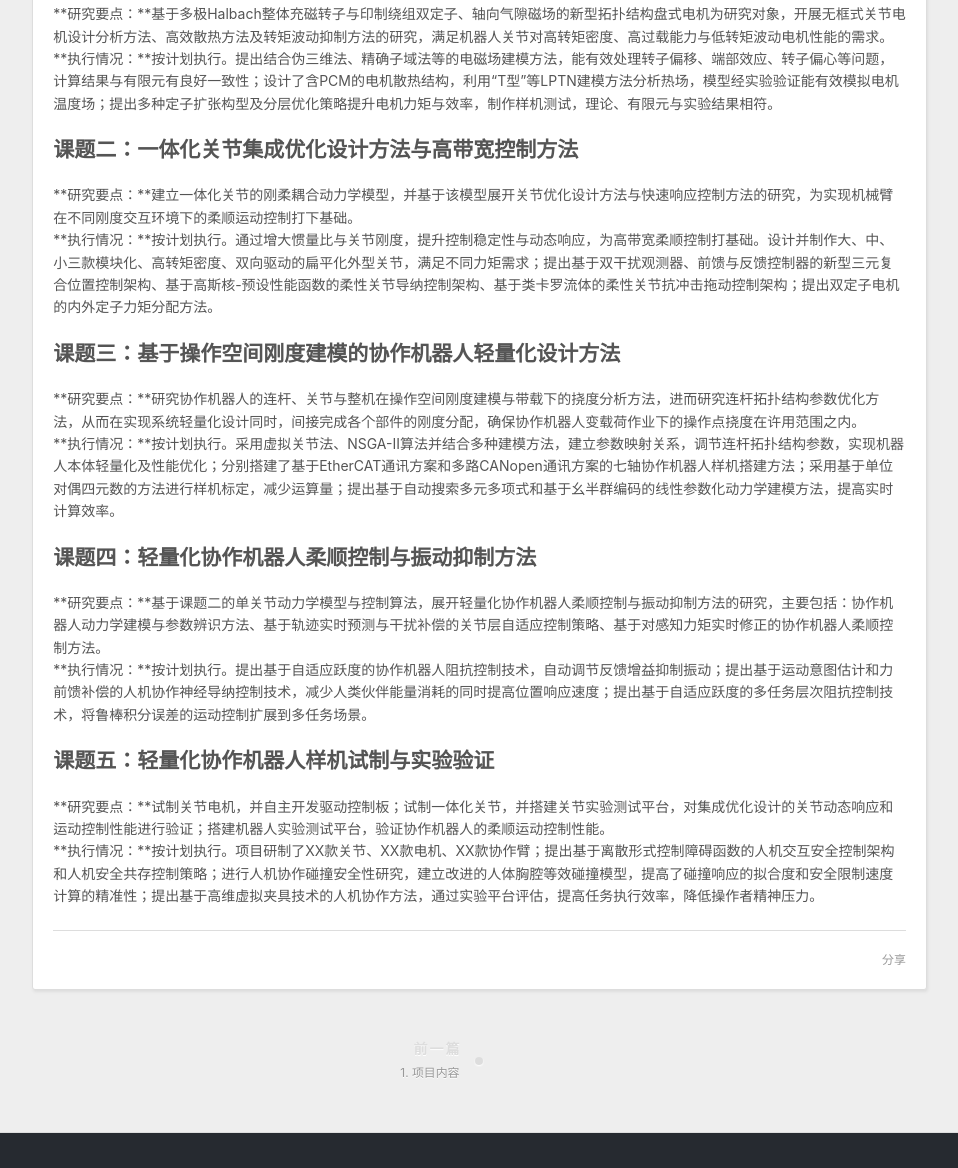
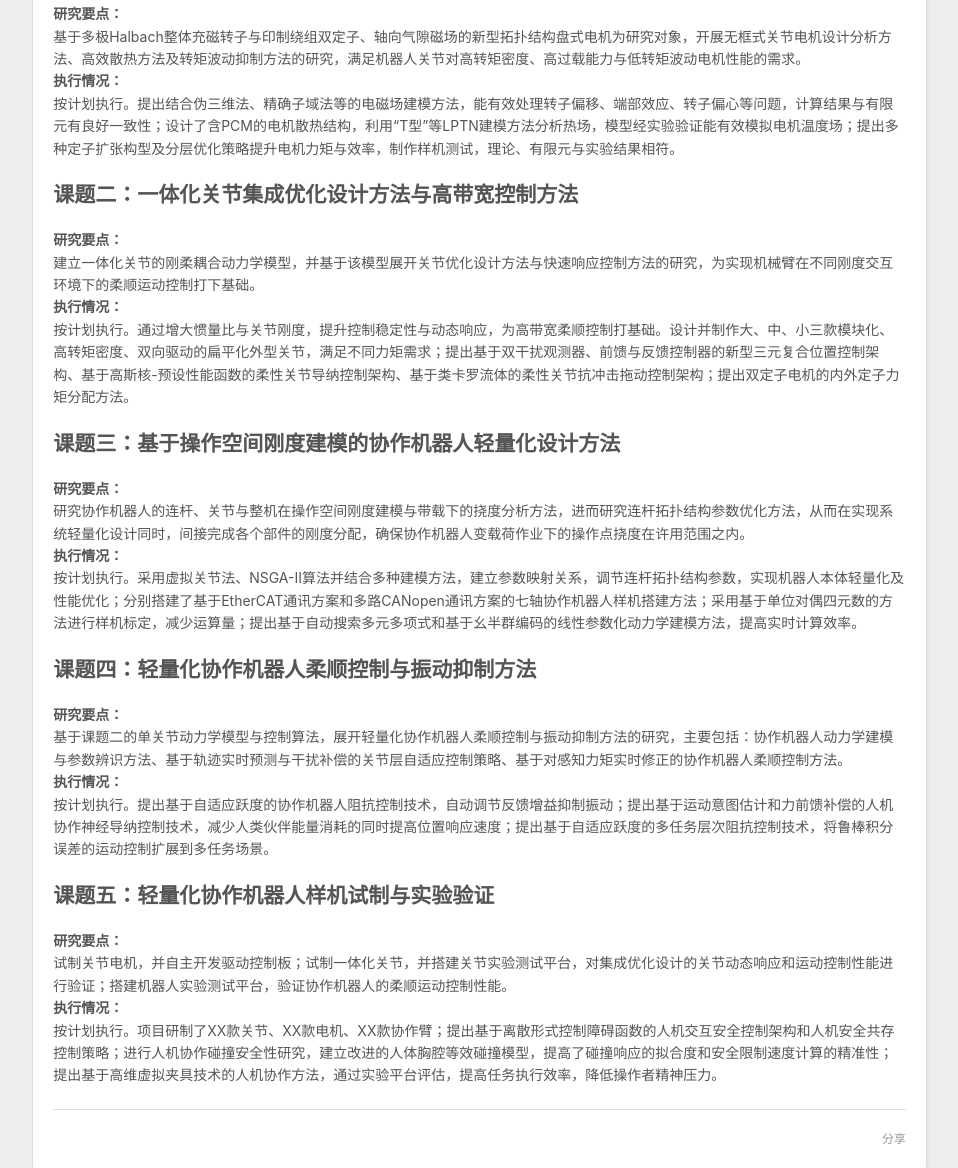
Before and after one commit to UCAS-IAMT/UCAS-IAMT.github.io, a plain HTML site: page 2025/01/21/1begin/index.html in a window 1280 px wide. Shown: the part 861-2029 px from the top of the page, without its empty margins (8-966 px from the left). Drawn offline with Linux system fonts and the light colour scheme.

Commit message:
Site updated: 2025-01-21 14:46:23

```diff
--- a/2025/01/21/1begin/index.html
+++ b/2025/01/21/1begin/index.html
@@ -14,7 +14,7 @@
 <meta property="og:description" content="摘要本项目以提高协作机器人载荷自重比和柔顺运动控制性能为目标，重点研究轻量化协作机器人设计方法与控制技术。通过研究基于多极Halbach整体充磁转子与印制绕组双定子的新型盘式电机设计方法，提高机器人关节电机的转矩密度与过载能力，降低转矩波动；研究基于谐振与反谐振频率配置的机器人一体化关节集成优化设计方法与基于双编码器反馈的高带宽控制算法，提高关节负载惯量比，改善关节动态响应与振动抑制性能；研究基">
 <meta property="og:locale" content="zh_CN">
 <meta property="article:published_time" content="2025-01-21T00:54:09.000Z">
-<meta property="article:modified_time" content="2025-01-21T06:42:58.457Z">
+<meta property="article:modified_time" content="2025-01-21T06:46:20.052Z">
 <meta property="article:author" content="胡翰泽">
 <meta name="twitter:card" content="summary">
 
@@ -96,11 +96,11 @@
         <!-- 项目研制了XX款关节、XX款电机、XX款协作臂；（全文搜索还未写明） -->
 <h1 id="摘要"><a href="#摘要" class="headerlink" title="摘要"></a>摘要</h1><p>本项目以提高协作机器人载荷自重比和柔顺运动控制性能为目标，重点研究轻量化协作机器人设计方法与控制技术。通过研究基于多极Halbach整体充磁转子与印制绕组双定子的新型盘式电机设计方法，提高机器人关节电机的转矩密度与过载能力，降低转矩波动；研究基于谐振与反谐振频率配置的机器人一体化关节集成优化设计方法与基于双编码器反馈的高带宽控制算法，提高关节负载惯量比，改善关节动态响应与振动抑制性能；研究基于刚度分配的机器人本体轻量化设计方法，揭示机器人在带载条件下连杆刚度分配对操作点挠度的影响机理，优化连杆的拓扑结构参数，助力轻量化协作机器人提高变载荷作业精度；研究基于期望阻抗模型对感知力进行实时修正的柔顺控制方法，分析协作机器人与环境耦合下的动力学特性，实现协作机器人变刚度柔顺控制。本项目的研究工作对于提高我国协作机器人的技术水平，推动协作机器人向更轻量、更柔顺、更安全的方向发展具有重要意义</p>
 <h1 id="研究计划执行情况概述"><a href="#研究计划执行情况概述" class="headerlink" title="研究计划执行情况概述"></a>研究计划执行情况概述</h1><p>本项目的研究基本按计划开展，具体研究要点及执行情况如下：</p>
-<h2 id="课题一：双定子印制绕组轴向磁通高性能永磁力矩电机设计方法"><a href="#课题一：双定子印制绕组轴向磁通高性能永磁力矩电机设计方法" class="headerlink" title="课题一：双定子印制绕组轴向磁通高性能永磁力矩电机设计方法"></a>课题一：双定子印制绕组轴向磁通高性能永磁力矩电机设计方法</h2><p>**研究要点：**基于多极Halbach整体充磁转子与印制绕组双定子、轴向气隙磁场的新型拓扑结构盘式电机为研究对象，开展无框式关节电机设计分析方法、高效散热方法及转矩波动抑制方法的研究，满足机器人关节对高转矩密度、高过载能力与低转矩波动电机性能的需求。<br>**执行情况：**按计划执行。提出结合伪三维法、精确子域法等的电磁场建模方法，能有效处理转子偏移、端部效应、转子偏心等问题，计算结果与有限元有良好一致性；设计了含PCM的电机散热结构，利用“T型”等LPTN建模方法分析热场，模型经实验验证能有效模拟电机温度场；提出多种定子扩张构型及分层优化策略提升电机力矩与效率，制作样机测试，理论、有限元与实验结果相符。</p>
-<h2 id="课题二：一体化关节集成优化设计方法与高带宽控制方法"><a href="#课题二：一体化关节集成优化设计方法与高带宽控制方法" class="headerlink" title="课题二：一体化关节集成优化设计方法与高带宽控制方法"></a>课题二：一体化关节集成优化设计方法与高带宽控制方法</h2><p>**研究要点：**建立一体化关节的刚柔耦合动力学模型，并基于该模型展开关节优化设计方法与快速响应控制方法的研究，为实现机械臂在不同刚度交互环境下的柔顺运动控制打下基础。<br>**执行情况：**按计划执行。通过增大惯量比与关节刚度，提升控制稳定性与动态响应，为高带宽柔顺控制打基础。设计并制作大、中、小三款模块化、高转矩密度、双向驱动的扁平化外型关节，满足不同力矩需求；提出基于双干扰观测器、前馈与反馈控制器的新型三元复合位置控制架构、基于高斯核-预设性能函数的柔性关节导纳控制架构、基于类卡罗流体的柔性关节抗冲击拖动控制架构；提出双定子电机的内外定子力矩分配方法。</p>
-<h2 id="课题三：基于操作空间刚度建模的协作机器人轻量化设计方法"><a href="#课题三：基于操作空间刚度建模的协作机器人轻量化设计方法" class="headerlink" title="课题三：基于操作空间刚度建模的协作机器人轻量化设计方法"></a>课题三：基于操作空间刚度建模的协作机器人轻量化设计方法</h2><p>**研究要点：**研究协作机器人的连杆、关节与整机在操作空间刚度建模与带载下的挠度分析方法，进而研究连杆拓扑结构参数优化方法，从而在实现系统轻量化设计同时，间接完成各个部件的刚度分配，确保协作机器人变载荷作业下的操作点挠度在许用范围之内。<br>**执行情况：**按计划执行。采用虚拟关节法、NSGA-II算法并结合多种建模方法，建立参数映射关系，调节连杆拓扑结构参数，实现机器人本体轻量化及性能优化；分别搭建了基于EtherCAT通讯方案和多路CANopen通讯方案的七轴协作机器人样机搭建方法；采用基于单位对偶四元数的方法进行样机标定，减少运算量；提出基于自动搜索多元多项式和基于幺半群编码的线性参数化动力学建模方法，提高实时计算效率。</p>
-<h2 id="课题四：轻量化协作机器人柔顺控制与振动抑制方法"><a href="#课题四：轻量化协作机器人柔顺控制与振动抑制方法" class="headerlink" title="课题四：轻量化协作机器人柔顺控制与振动抑制方法"></a>课题四：轻量化协作机器人柔顺控制与振动抑制方法</h2><p>**研究要点：**基于课题二的单关节动力学模型与控制算法，展开轻量化协作机器人柔顺控制与振动抑制方法的研究，主要包括：协作机器人动力学建模与参数辨识方法、基于轨迹实时预测与干扰补偿的关节层自适应控制策略、基于对感知力矩实时修正的协作机器人柔顺控制方法。<br>**执行情况：**按计划执行。提出基于自适应跃度的协作机器人阻抗控制技术，自动调节反馈增益抑制振动；提出基于运动意图估计和力前馈补偿的人机协作神经导纳控制技术，减少人类伙伴能量消耗的同时提高位置响应速度；提出基于自适应跃度的多任务层次阻抗控制技术，将鲁棒积分误差的运动控制扩展到多任务场景。</p>
-<h2 id="课题五：轻量化协作机器人样机试制与实验验证"><a href="#课题五：轻量化协作机器人样机试制与实验验证" class="headerlink" title="课题五：轻量化协作机器人样机试制与实验验证"></a>课题五：轻量化协作机器人样机试制与实验验证</h2><p>**研究要点：**试制关节电机，并自主开发驱动控制板；试制一体化关节，并搭建关节实验测试平台，对集成优化设计的关节动态响应和运动控制性能进行验证；搭建机器人实验测试平台，验证协作机器人的柔顺运动控制性能。<br>**执行情况：**按计划执行。项目研制了XX款关节、XX款电机、XX款协作臂；提出基于离散形式控制障碍函数的人机交互安全控制架构和人机安全共存控制策略；进行人机协作碰撞安全性研究，建立改进的人体胸腔等效碰撞模型，提高了碰撞响应的拟合度和安全限制速度计算的精准性；提出基于高维虚拟夹具技术的人机协作方法，通过实验平台评估，提高任务执行效率，降低操作者精神压力。</p>
+<h2 id="课题一：双定子印制绕组轴向磁通高性能永磁力矩电机设计方法"><a href="#课题一：双定子印制绕组轴向磁通高性能永磁力矩电机设计方法" class="headerlink" title="课题一：双定子印制绕组轴向磁通高性能永磁力矩电机设计方法"></a>课题一：双定子印制绕组轴向磁通高性能永磁力矩电机设计方法</h2><p><strong>研究要点：</strong><br>基于多极Halbach整体充磁转子与印制绕组双定子、轴向气隙磁场的新型拓扑结构盘式电机为研究对象，开展无框式关节电机设计分析方法、高效散热方法及转矩波动抑制方法的研究，满足机器人关节对高转矩密度、高过载能力与低转矩波动电机性能的需求。<br><strong>执行情况：</strong><br>按计划执行。提出结合伪三维法、精确子域法等的电磁场建模方法，能有效处理转子偏移、端部效应、转子偏心等问题，计算结果与有限元有良好一致性；设计了含PCM的电机散热结构，利用“T型”等LPTN建模方法分析热场，模型经实验验证能有效模拟电机温度场；提出多种定子扩张构型及分层优化策略提升电机力矩与效率，制作样机测试，理论、有限元与实验结果相符。</p>
+<h2 id="课题二：一体化关节集成优化设计方法与高带宽控制方法"><a href="#课题二：一体化关节集成优化设计方法与高带宽控制方法" class="headerlink" title="课题二：一体化关节集成优化设计方法与高带宽控制方法"></a>课题二：一体化关节集成优化设计方法与高带宽控制方法</h2><p><strong>研究要点：</strong><br>建立一体化关节的刚柔耦合动力学模型，并基于该模型展开关节优化设计方法与快速响应控制方法的研究，为实现机械臂在不同刚度交互环境下的柔顺运动控制打下基础。<br><strong>执行情况：</strong><br>按计划执行。通过增大惯量比与关节刚度，提升控制稳定性与动态响应，为高带宽柔顺控制打基础。设计并制作大、中、小三款模块化、高转矩密度、双向驱动的扁平化外型关节，满足不同力矩需求；提出基于双干扰观测器、前馈与反馈控制器的新型三元复合位置控制架构、基于高斯核-预设性能函数的柔性关节导纳控制架构、基于类卡罗流体的柔性关节抗冲击拖动控制架构；提出双定子电机的内外定子力矩分配方法。</p>
+<h2 id="课题三：基于操作空间刚度建模的协作机器人轻量化设计方法"><a href="#课题三：基于操作空间刚度建模的协作机器人轻量化设计方法" class="headerlink" title="课题三：基于操作空间刚度建模的协作机器人轻量化设计方法"></a>课题三：基于操作空间刚度建模的协作机器人轻量化设计方法</h2><p><strong>研究要点：</strong><br>研究协作机器人的连杆、关节与整机在操作空间刚度建模与带载下的挠度分析方法，进而研究连杆拓扑结构参数优化方法，从而在实现系统轻量化设计同时，间接完成各个部件的刚度分配，确保协作机器人变载荷作业下的操作点挠度在许用范围之内。<br><strong>执行情况：</strong><br>按计划执行。采用虚拟关节法、NSGA-II算法并结合多种建模方法，建立参数映射关系，调节连杆拓扑结构参数，实现机器人本体轻量化及性能优化；分别搭建了基于EtherCAT通讯方案和多路CANopen通讯方案的七轴协作机器人样机搭建方法；采用基于单位对偶四元数的方法进行样机标定，减少运算量；提出基于自动搜索多元多项式和基于幺半群编码的线性参数化动力学建模方法，提高实时计算效率。</p>
+<h2 id="课题四：轻量化协作机器人柔顺控制与振动抑制方法"><a href="#课题四：轻量化协作机器人柔顺控制与振动抑制方法" class="headerlink" title="课题四：轻量化协作机器人柔顺控制与振动抑制方法"></a>课题四：轻量化协作机器人柔顺控制与振动抑制方法</h2><p><strong>研究要点：</strong><br>基于课题二的单关节动力学模型与控制算法，展开轻量化协作机器人柔顺控制与振动抑制方法的研究，主要包括：协作机器人动力学建模与参数辨识方法、基于轨迹实时预测与干扰补偿的关节层自适应控制策略、基于对感知力矩实时修正的协作机器人柔顺控制方法。<br><strong>执行情况：</strong><br>按计划执行。提出基于自适应跃度的协作机器人阻抗控制技术，自动调节反馈增益抑制振动；提出基于运动意图估计和力前馈补偿的人机协作神经导纳控制技术，减少人类伙伴能量消耗的同时提高位置响应速度；提出基于自适应跃度的多任务层次阻抗控制技术，将鲁棒积分误差的运动控制扩展到多任务场景。</p>
+<h2 id="课题五：轻量化协作机器人样机试制与实验验证"><a href="#课题五：轻量化协作机器人样机试制与实验验证" class="headerlink" title="课题五：轻量化协作机器人样机试制与实验验证"></a>课题五：轻量化协作机器人样机试制与实验验证</h2><p><strong>研究要点：</strong><br>试制关节电机，并自主开发驱动控制板；试制一体化关节，并搭建关节实验测试平台，对集成优化设计的关节动态响应和运动控制性能进行验证；搭建机器人实验测试平台，验证协作机器人的柔顺运动控制性能。<br><strong>执行情况：</strong><br>按计划执行。项目研制了XX款关节、XX款电机、XX款协作臂；提出基于离散形式控制障碍函数的人机交互安全控制架构和人机安全共存控制策略；进行人机协作碰撞安全性研究，建立改进的人体胸腔等效碰撞模型，提高了碰撞响应的拟合度和安全限制速度计算的精准性；提出基于高维虚拟夹具技术的人机协作方法，通过实验平台评估，提高任务执行效率，降低操作者精神压力。</p>
 
 
     </div>
```
Also changed, not shown: index.html (+5 -5 lines).
